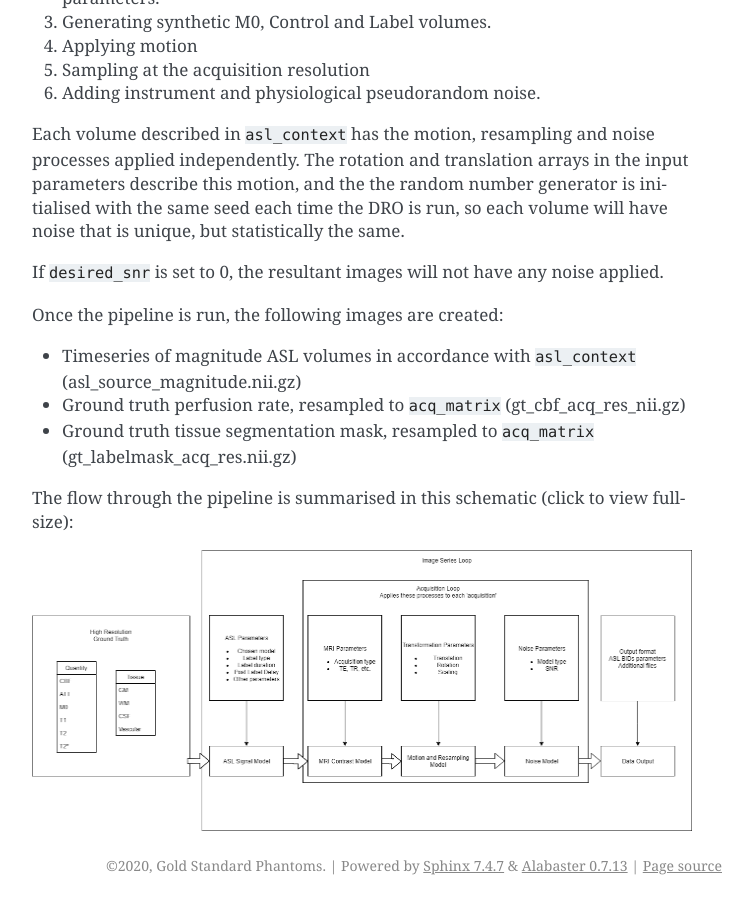
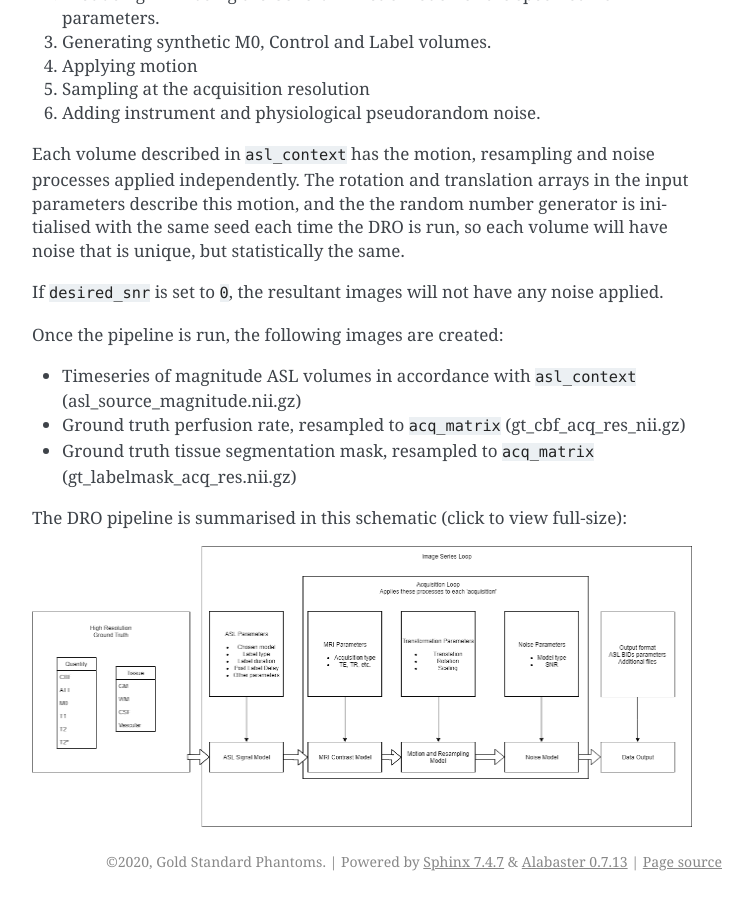
Before and after one commit to gold-standard-phantoms/asldro, a Sphinx documentation site: the page built from docs/usage/quickstart.rst, in a window 1280 px wide and 900 px high, scrolled down 1979 px. Shown: the whole window, without its empty margins (388-1141 px from the left). Built offline with Sphinx 7.4.7, drawn with Linux system fonts in a browser that asks for light colours; pages that are not in the unit, such as notebooks, are missing from menus.

```diff
--- a/docs/usage/parameters.rst
+++ b/docs/usage/parameters.rst
@@ -20,7 +20,7 @@ command-line-interface as a json file, for example:
       "transl_x": [0.0, 0.0, 0.0],
       "transl_y": [0.0, 0.0, 0.0],
       "transl_z": [0.0, 0.0, 0.0],
-      "acq_matrix": [64, 64, 20],
+      "acq_matrix": [64, 64, 12],
       "acq_contrast": "se",
       "desired_snr": 10.0,
       "random_seed": 0
--- a/docs/usage/quickstart.rst
+++ b/docs/usage/quickstart.rst
@@ -91,7 +92,7 @@ independently. The rotation and translation arrays in the input parameters descr
 the the random number generator is initialised with the same seed each time the DRO is run, so each
 volume will have noise that is unique, but statistically the same.
 
-If ``desired_snr`` is set to 0, the resultant images will not have any noise applied.
+If ``desired_snr`` is set to ``0``, the resultant images will not have any noise applied.
 
 Once the pipeline is run, the following images are created:
 
@@ -99,7 +100,7 @@ Once the pipeline is run, the following images are created:
 * Ground truth perfusion rate, resampled to ``acq_matrix`` (gt_cbf_acq_res_nii.gz)
 * Ground truth tissue segmentation mask, resampled to ``acq_matrix`` (gt_labelmask_acq_res.nii.gz)
 
-The flow through the pipeline is summarised in this schematic (click to view full-size):
+The DRO pipeline is summarised in this schematic (click to view full-size):
 
 .. image:: /images/asldro.png
   :scale: 50
```
Also changed, not shown: other parts of docs/usage/quickstart.rst (+3 -2 lines), README.md (+24 -9 lines).
